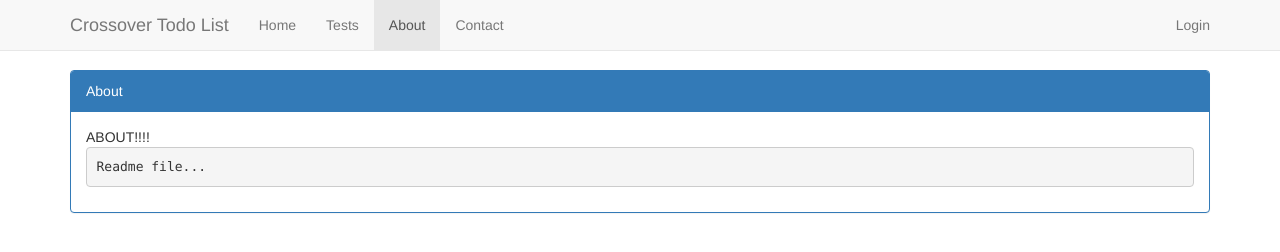
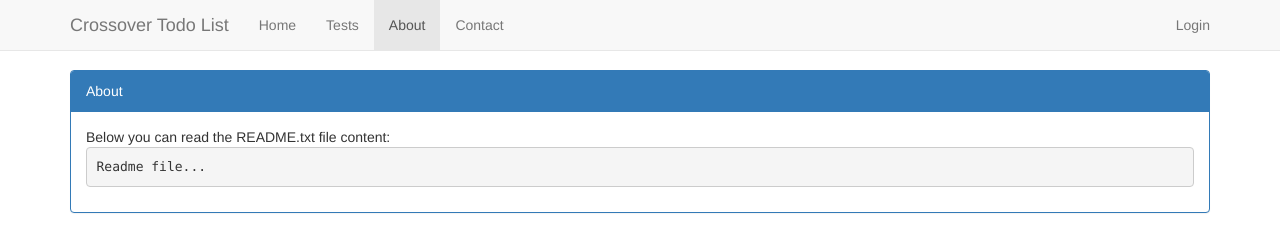
Before and after one commit to waldirpereira/crossoverfrontendarchitect, a website: page client/index.html at #!/about in a window 1280 px wide. Drawn offline with Linux system fonts and the light colour scheme.

Commit message:
Updating some templates

```diff
--- a/client/content/templates/about.html
+++ b/client/content/templates/about.html
@@ -3,7 +3,7 @@
     <div class="panel-body">
         <div class="row">
             <div class="col-sm-12">
-              ABOUT!!!!
+              Below you can read the README.txt file content:
                 <todo-about />
             </div>
         </div>
--- a/client/scripts/app/todo.run.js
+++ b/client/scripts/app/todo.run.js
@@ -7,7 +7,6 @@
       $rootScope.$on('$routeChangeStart', function (event) {
 
         //only /todo requires authentication
-        console.log($location.path() );
         if ($location.path() !== '/todo')
           return;
 
```
Also changed, not shown: client/content/templates/contact.html (+1 -1 lines).
